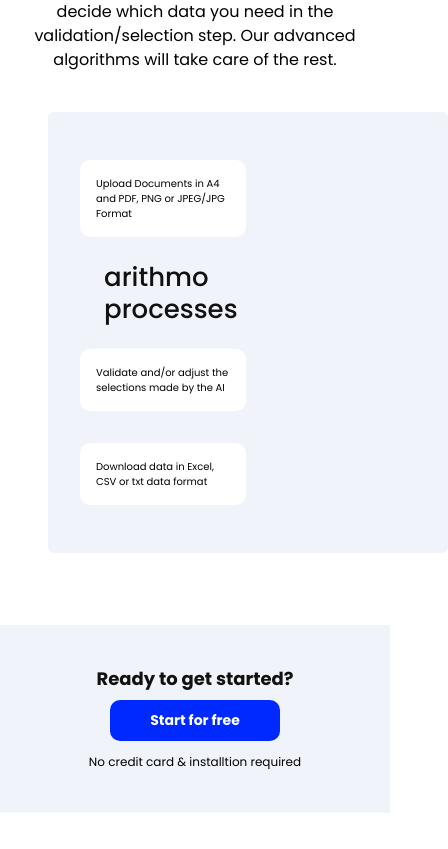
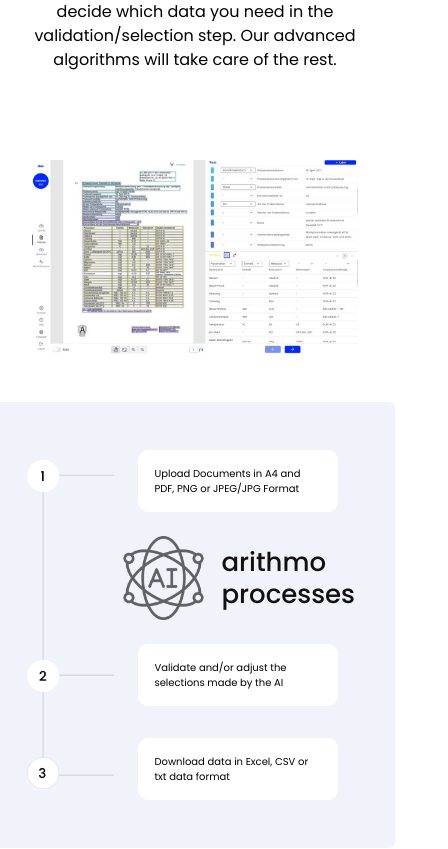
Before and after one commit to zainsadaqat/arithmo, a React (Create React App) app: page / in a window 390 px wide. Shown: the part 3970-4819 px from the top of the page, 448 px wide, since content can reach past the window. Built offline with nearby package versions, Linux system fonts and the light colour scheme.

Commit message:
Fix Arithmo Works Section

```diff
--- a/src/components/ArithmoWorks.jsx
+++ b/src/components/ArithmoWorks.jsx
@@ -15,7 +15,7 @@
           AI. You decide which data you need in the validation/selection step.
           Our advanced algorithms will take care of the rest.
         </p>
-        <div className="mt-8 max-w-7xl ml-auto flex items-center">
+        <div className="mt-8 max-w-7xl ml-auto flex flex-col justify-center items-center md:flex-row">
           {/* Left Side */}
           <div className="my-8 p-4">
             <img
@@ -27,8 +27,8 @@
           </div>
 
           {/* Right Side */}
-          <div className="bg-[#F1F3FA] min-w-[400px] p-8 pr-[300px] rounded-md">
-            <div className="flex items-center">
+          <div className="flex bg-[#F1F3FA] min-w-[400px] p-8 md:pr-[300px] rounded-md">
+            <div className="flex items-center justify-center md:justify-start">
               <div className="">
                 <img
                   src={ArithmoProcessGroup}
```
